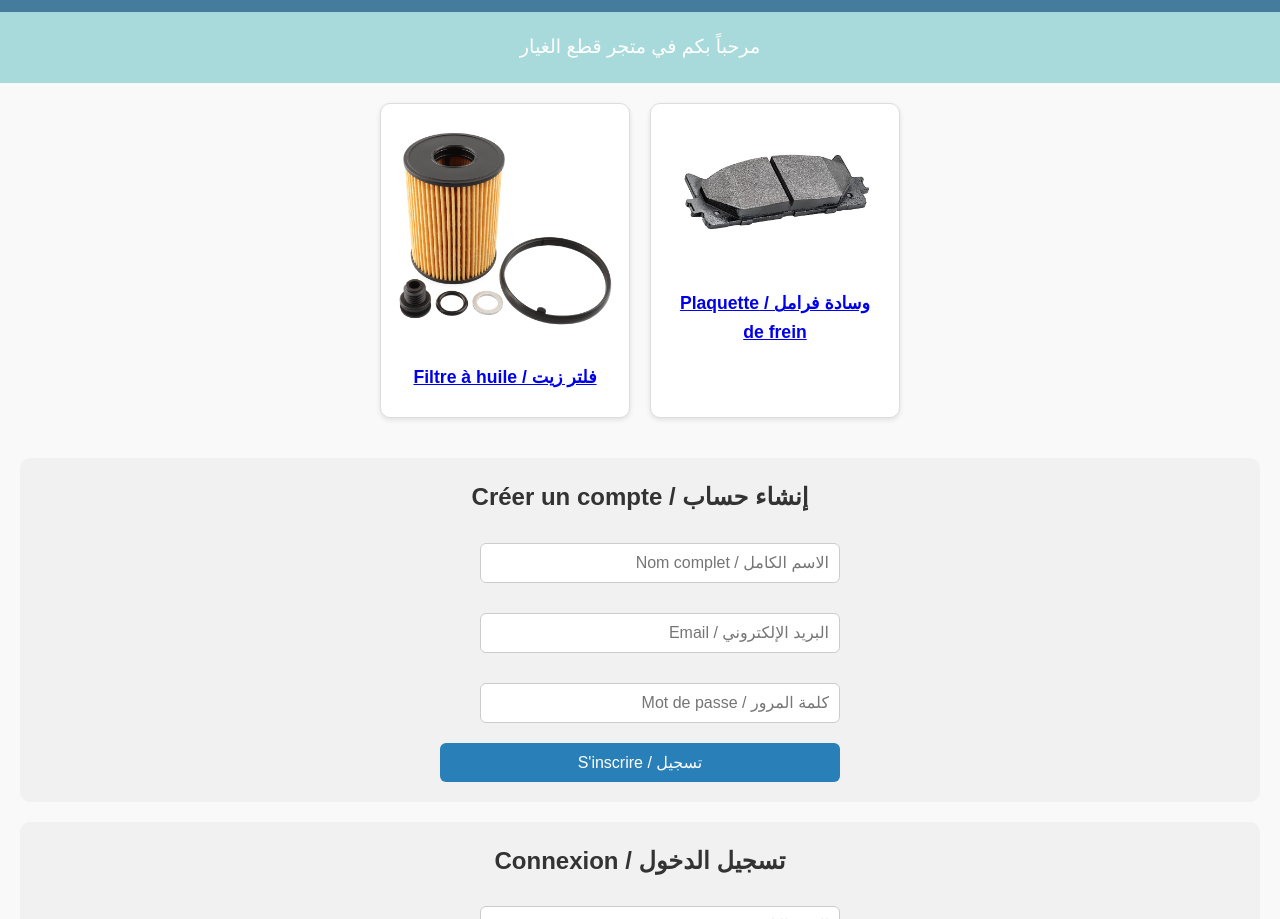
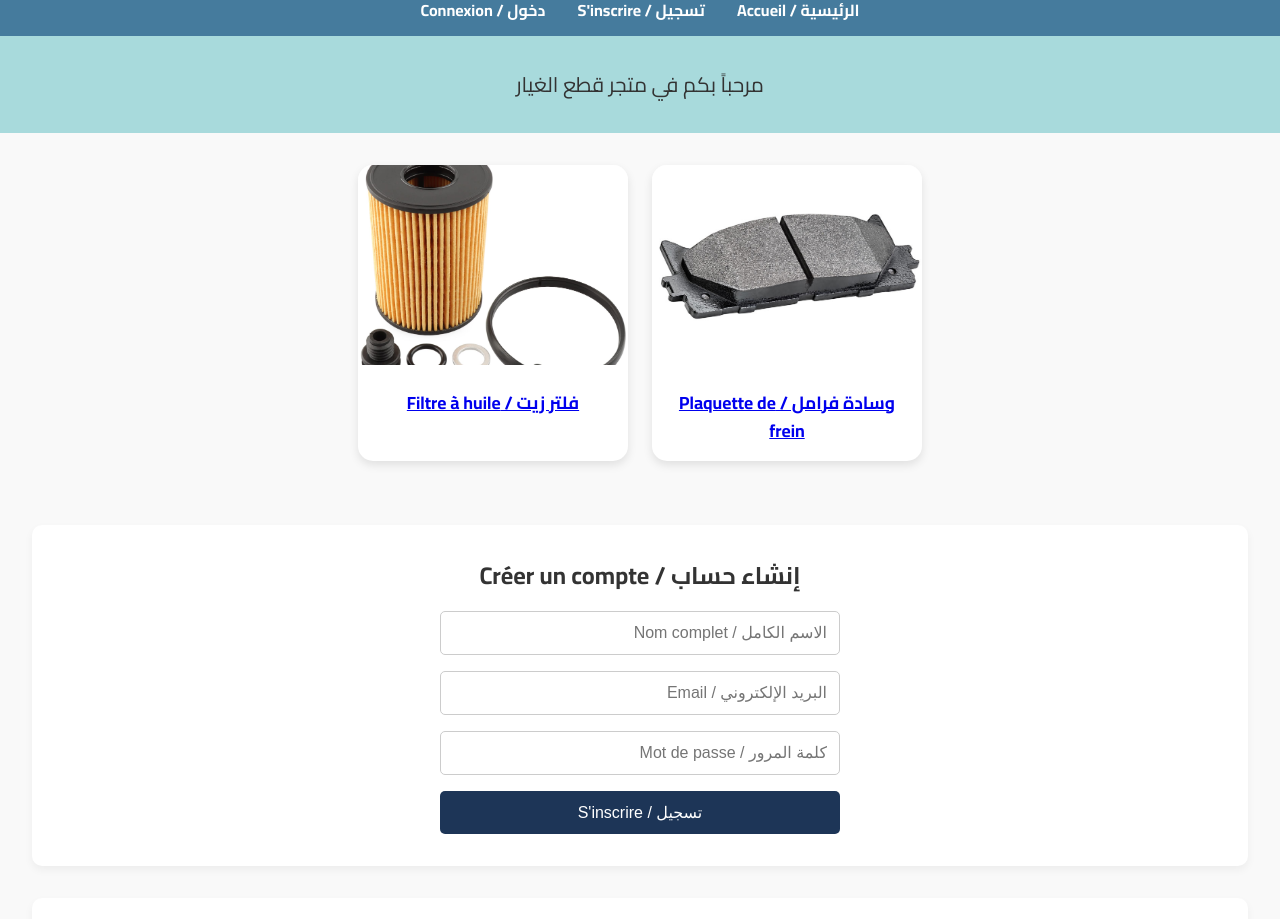
Before and after one commit to mouad2003-ai/Car-Parts-store, a plain HTML site: page index.html in a window 1280 px wide. Shown: the part 92-1011 px from the top of the page. Drawn offline with Linux system fonts and the light colour scheme.

Commit message:
Update index.html

```diff
--- a/index.html
+++ b/index.html
@@ -4,26 +4,40 @@
   <meta charset="UTF-8" />
   <meta name="viewport" content="width=device-width, initial-scale=1.0" />
   <title>قطع غيار السيارات - Car Parts</title>
-  <link rel="stylesheet" href="style.css" />
+  <link href="https://fonts.googleapis.com/css2?family=Cairo:wght@400;700&display=swap" rel="stylesheet">
   <style>
-    body {
-      font-family: Arial, sans-serif;
+    :root {
+      --primary-color: #1d3557;
+      --secondary-color: #457b9d;
+      --accent-color: #a8dadc;
+      --text-color: #333;
+      --bg-color: #f9f9f9;
+    }
+
+    * {
+      box-sizing: border-box;
       margin: 0;
       padding: 0;
-      background-color: #f9f9f9;
+    }
+
+    body {
+      font-family: 'Cairo', sans-serif;
+      background-color: var(--bg-color);
+      color: var(--text-color);
+      line-height: 1.6;
     }
 
     header {
+      background-color: var(--primary-color);
+      color: #fff;
       display: flex;
       justify-content: space-between;
       align-items: center;
-      background-color: #1d3557;
-      color: white;
-      padding: 10px 20px;
+      padding: 1rem 2rem;
     }
 
     .logo {
-      font-size: 1.5em;
+      font-size: 1.8rem;
     }
 
     .lang-switch img {
@@ -33,102 +47,103 @@
     }
 
     nav {
+      background-color: var(--secondary-color);
       display: flex;
       justify-content: center;
-      background-color: #457b9d;
-      padding: 10px;
-      gap: 15px;
+      gap: 2rem;
+      padding: 0.75rem;
     }
 
     nav a {
-      color: white;
+      color: #fff;
       text-decoration: none;
       font-weight: bold;
     }
 
     .banner {
-      background-color: #a8dadc;
+      background-color: var(--accent-color);
       text-align: center;
-      padding: 20px;
-      font-size: 1.2em;
+      padding: 2rem;
+      font-size: 1.3rem;
     }
 
     .products {
       display: flex;
       flex-wrap: wrap;
       justify-content: center;
-      gap: 20px;
-      padding: 20px;
+      gap: 1.5rem;
+      padding: 2rem;
     }
 
     .product {
-      background: white;
-      border: 1px solid #ddd;
-      border-radius: 10px;
-      width: 250px;
+      background: #fff;
+      border-radius: 15px;
+      box-shadow: 0 4px 10px rgba(0,0,0,0.1);
+      overflow: hidden;
+      width: 270px;
+      transition: transform 0.3s ease;
       text-align: center;
-      box-shadow: 0 2px 5px rgba(0,0,0,0.1);
-      transition: transform 0.2s;
     }
 
     .product:hover {
-      transform: scale(1.02);
+      transform: scale(1.05);
     }
 
     .product img {
       width: 100%;
-      border-radius: 10px 10px 0 0;
+      height: 200px;
+      object-fit: cover;
     }
 
     .product h3 {
-      padding: 10px;
-      font-size: 1.1em;
+      padding: 1rem;
+      font-size: 1.1rem;
     }
 
-    section.signup,
-    section.login {
-      background-color: #f1f1f1;
-      margin: 20px;
-      padding: 20px;
+    section.signup, section.login {
+      background-color: #fff;
+      margin: 2rem;
+      padding: 2rem;
       border-radius: 10px;
+      box-shadow: 0 4px 8px rgba(0,0,0,0.05);
     }
 
     section h2 {
       text-align: center;
-      margin-bottom: 15px;
+      margin-bottom: 1rem;
     }
 
     form {
       display: flex;
       flex-direction: column;
-      gap: 10px;
+      gap: 1rem;
       max-width: 400px;
       margin: auto;
     }
 
     input, button {
-      padding: 10px;
-      font-size: 1em;
+      padding: 0.75rem;
+      font-size: 1rem;
       border-radius: 5px;
       border: 1px solid #ccc;
     }
 
     button {
-      background-color: #1d3557;
-      color: white;
+      background-color: var(--primary-color);
+      color: #fff;
+      border: none;
       cursor: pointer;
-      border: none;
     }
 
     button:hover {
-      background-color: #457b9d;
+      background-color: var(--secondary-color);
     }
 
     footer {
-      background-color: #1d3557;
+      background-color: var(--primary-color);
       color: white;
       text-align: center;
-      padding: 10px;
+      padding: 1rem;
     }
 
     @media (max-width: 768px) {
@@ -139,6 +154,7 @@
 
       nav {
         flex-direction: column;
+        gap: 10px;
       }
     }
   </style>
```
